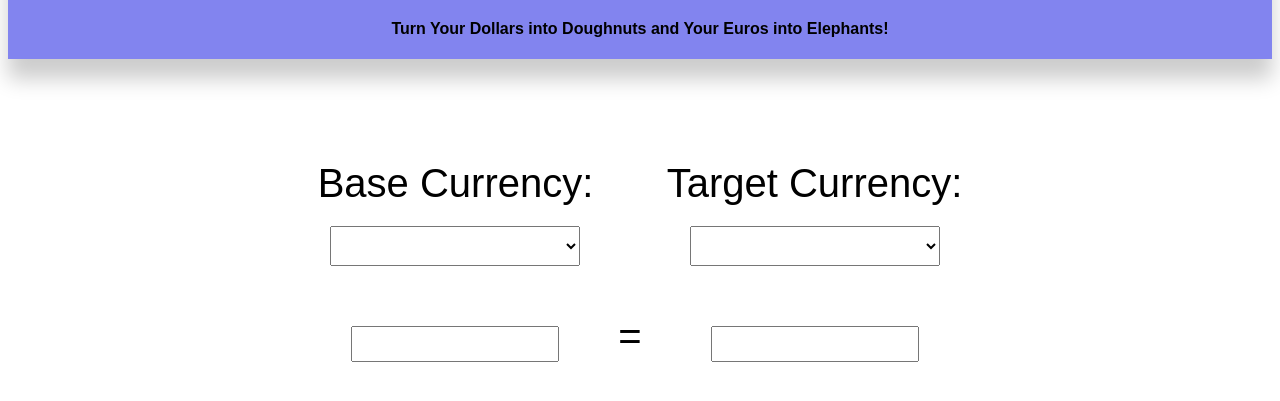
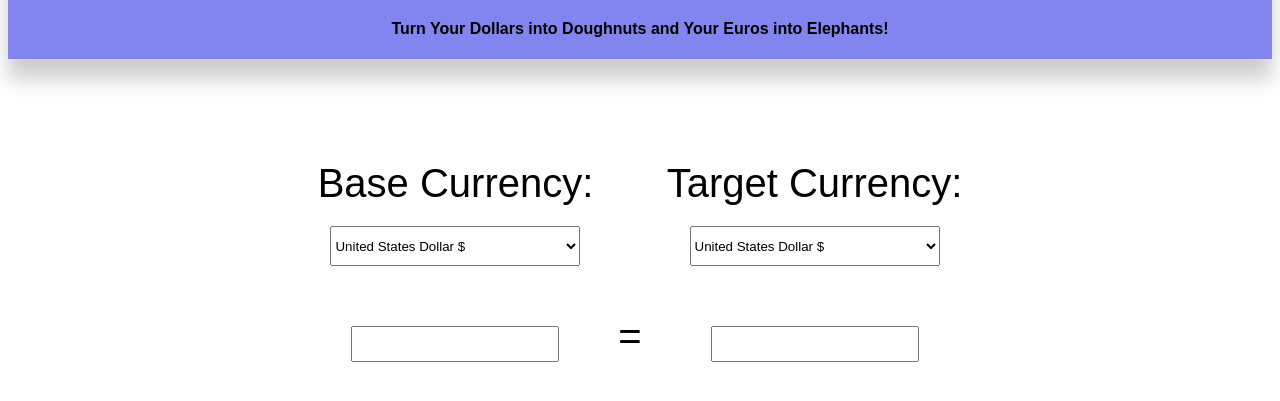
Before and after one commit to Zander-M75/CashMeIfYouCan, a website with bundled scripts: page index.html in a window 1280 px wide. Shown: the part 199-600 px from the top of the page. Built offline with nearby package versions, Linux system fonts and the light colour scheme; no server answers.

Commit message:
added country currency options

```diff
--- a/index.html
+++ b/index.html
@@ -23,7 +23,32 @@
         <div class="currency-container">
           <label for="base-currency">Base Currency:</label>
           <select id="base-currency">
-            <option class="base-option"></option>
+            <option value="USD">United States Dollar $</option>
+            <option value="EUR">Euro €</option>
+            <option value="GBP">British Pound £</option>
+            <option value="JPY">Japanese Yen ¥</option>
+            <option value="AUD">Australian Dollar A$</option>
+            <option value="CAD">Canadian Dollar C$</option>
+            <option value="CHF">Swiss Franc Fr</option>
+            <option value="CNY">Chinese Yuan ¥</option>
+            <option value="SEK">Swedish Krona kr</option>
+            <option value="NZD">New Zealand Dollar NZ$</option>
+            <option value="MXN">Mexican Peso Mex$</option>
+            <option value="SGD">Singapore Dollar S$</option>
+            <option value="HKD">Hong Kong Dollar HK$</option>
+            <option value="NOK">Norwegian Krone kr</option>
+            <option value="KRW">South Korean Won ₩</option>
+            <option value="TRY">Turkish Lira ₺</option>
+            <option value="RUB">Russian Ruble ₽</option>
+            <option value="INR">Indian Rupee ₹</option>
+            <option value="BRL">Brazilian Real R$</option>
+            <option value="ZAR">South African Rand R</option>
+            <option value="ARS">Argentine Peso $</option>
+            <option value="EGP">Egyptian Pound £</option>
+            <option value="IDR">Indonesian Rupiah Rp</option>
+            <option value="MYR">Malaysian Ringgit RM</option>
+            <option value="PHP">Philippine Peso ₱</option>
+
           </select>
         </div>
         <input type="text" class="result-box" id="base-input">
@@ -37,7 +62,32 @@
         <div class="currency-container">
           <label for="target-currency">Target Currency:</label>
           <select id="target-currency">
-            <option class="target-option"></option>
+                  <option value="USD">United States Dollar $</option>
+                  <option value="EUR">Euro €</option>
+                  <option value="GBP">British Pound £</option>
+                  <option value="JPY">Japanese Yen ¥</option>
+                  <option value="AUD">Australian Dollar A$</option>
+                  <option value="CAD">Canadian Dollar C$</option>
+                  <option value="CHF">Swiss Franc Fr</option>
+                  <option value="CNY">Chinese Yuan ¥</option>
+                  <option value="SEK">Swedish Krona kr</option>
+                  <option value="NZD">New Zealand Dollar NZ$</option>
+                  <option value="MXN">Mexican Peso Mex$</option>
+                  <option value="SGD">Singapore Dollar S$</option>
+                  <option value="HKD">Hong Kong Dollar HK$</option>
+                  <option value="NOK">Norwegian Krone kr</option>
+                  <option value="KRW">South Korean Won ₩</option>
+                  <option value="TRY">Turkish Lira ₺</option>
+                  <option value="RUB">Russian Ruble ₽</option>
+                  <option value="INR">Indian Rupee ₹</option>
+                  <option value="BRL">Brazilian Real R$</option>
+                  <option value="ZAR">South African Rand R</option>
+                  <option value="ARS">Argentine Peso $</option>
+                  <option value="EGP">Egyptian Pound £</option>
+                  <option value="IDR">Indonesian Rupiah Rp</option>
+                  <option value="MYR">Malaysian Ringgit RM</option>
+                  <option value="PHP">Philippine Peso ₱</option>
+
           </select>
         </div>
         <input type="text" class="result-box" id="target-output">
--- a/index.js
+++ b/index.js
@@ -1,12 +1,7 @@
 import FetchWrapper from "./fetch-wrapper.js";
 
 const key = "4d46a45b4a63af8d1fe2edf8";
-const endpoint = "/latest/USD"; //USD as example for now
+const exchangeAPI = new FetchWrapper(`https://v6.exchangerate-api.com/v6/${key}`);
 
-const exchangeAPI = new FetchWrapper(`https://v6.exchangerate-api.com/v6/${key}`)
-
-
-exchangeAPI.get(endpoint)
-.then(data => {
-    console.log(data)
-})
+const baseSelect = document.querySelector("#base-currency");
+const targetSelect = document.querySelector("#target-currency");
```
Also changed, not shown: package.json (added, +19 -0 lines), 1 other file.
